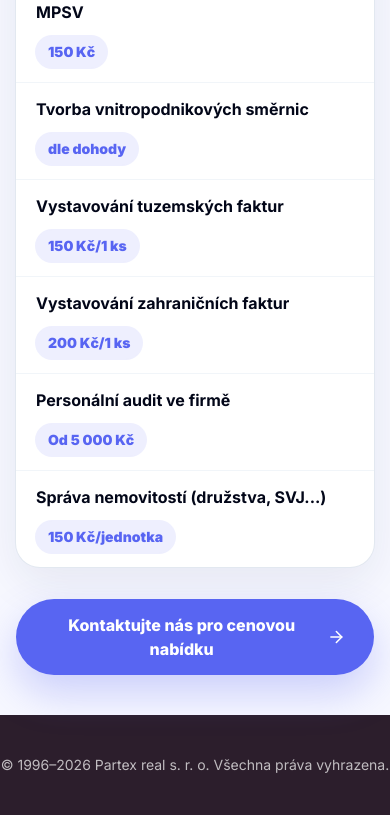
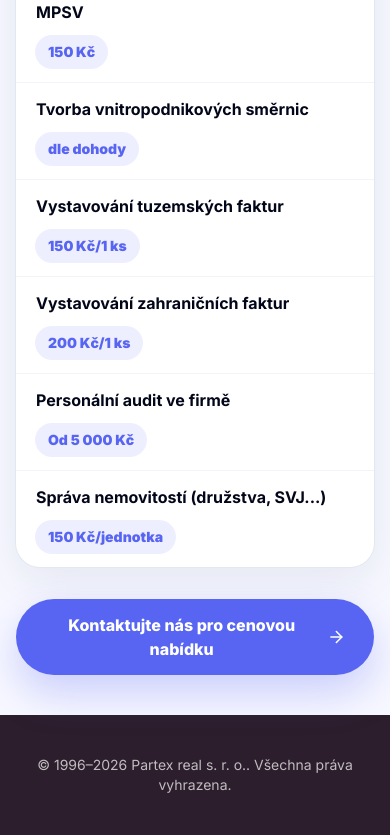
Before and after one commit to mrpajzl/partex-website, a Next.js app: page /cenik in a window 390 px wide. Shown: the part 4844-5679 px from the top of the page. Built offline with nearby package versions, Linux system fonts and the light colour scheme; no server answers.

Commit message:
fix: align pricing page branding per site

```diff
--- a/app/cenik/page.tsx
+++ b/app/cenik/page.tsx
@@ -46,6 +46,7 @@ function BrandLogo() {
 function Header({ site }: { site: SiteContent }) {
   const yearsWithClients = getYearsSinceFoundation();
   const [mobileMenuOpen, setMobileMenuOpen] = useState(false);
+  const showYearsBanner = activeSite.key !== "kencka";
 
   return (
     <>
@@ -92,9 +93,11 @@ function Header({ site }: { site: SiteContent }) {
           )}
         </nav>
       </header>
-      <div className="relative z-10 bg-[var(--color-dark)] px-4 py-2.5 text-center text-xs font-extrabold uppercase tracking-[0.12em] text-white shadow-inner sm:text-sm sm:tracking-[0.18em]">
-        <YearsBannerText years={yearsWithClients} />
-      </div>
+      {showYearsBanner && (
+        <div className="relative z-10 bg-[var(--color-dark)] px-4 py-2.5 text-center text-xs font-extrabold uppercase tracking-[0.12em] text-white shadow-inner sm:text-sm sm:tracking-[0.18em]">
+          <YearsBannerText years={yearsWithClients} />
+        </div>
+      )}
     </>
   );
 }
@@ -209,7 +212,7 @@ export default function CenikPage() {
       </section>
 
       <footer className="bg-[var(--color-dark)] py-10 text-center text-sm text-white/70">
-        © {FOUNDATION_DATE.getFullYear()}–{CURRENT_YEAR} Partex real s. r. o. Všechna práva vyhrazena.
+        © {FOUNDATION_DATE.getFullYear()}–{CURRENT_YEAR} {activeSite.name}. Všechna práva vyhrazena.
       </footer>
     </main>
   );
```
